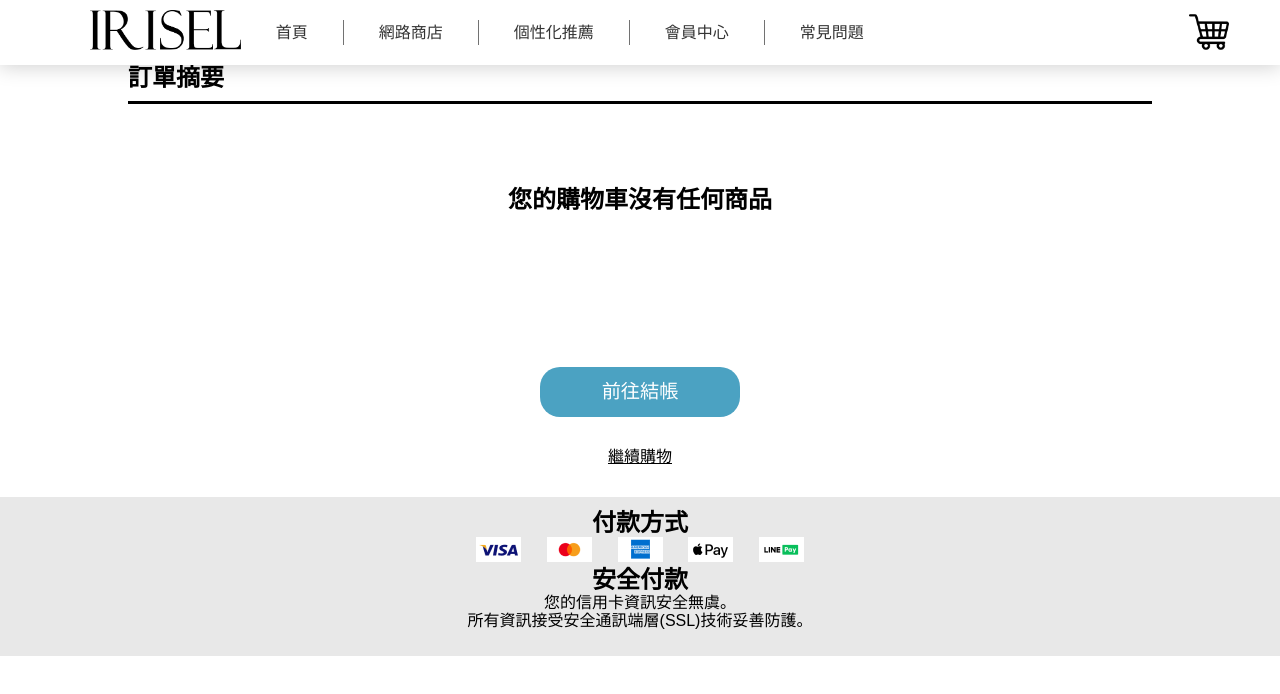
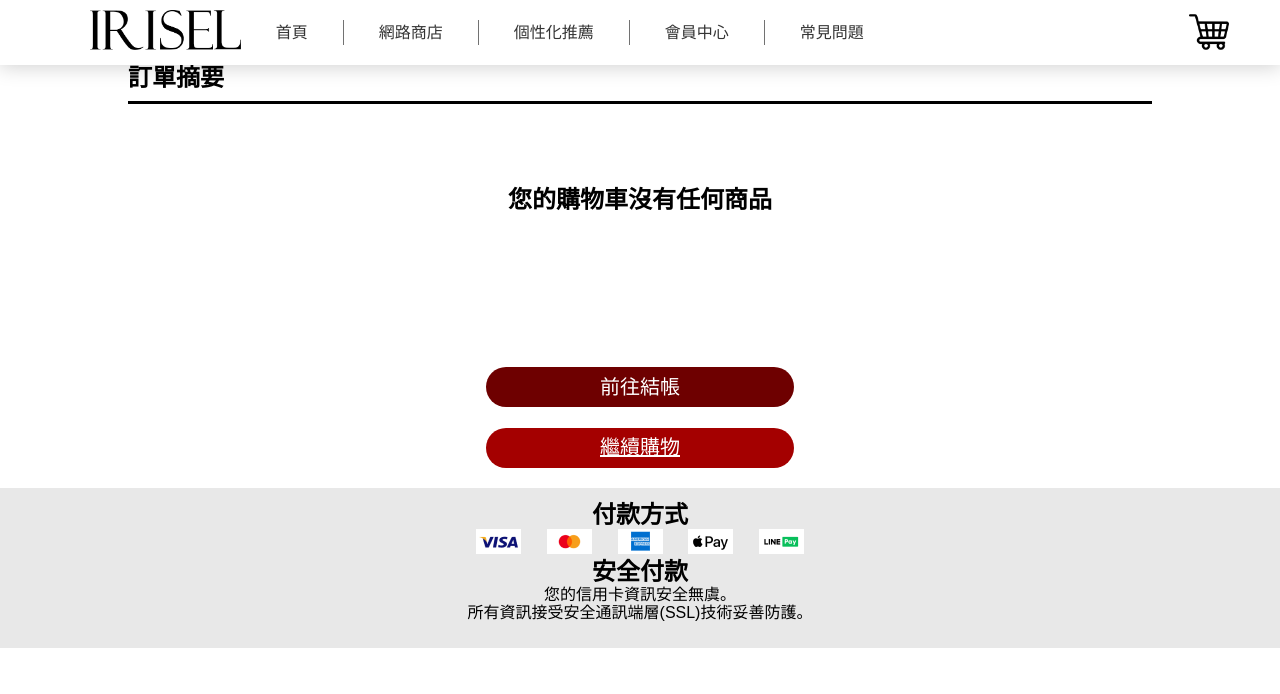
Before and after one commit to Takk1995/IRISEL_website, a React (Create React App) app: page /cart in a window 1280 px wide. Shown: the top 694 px of the page. Built offline with nearby package versions, Linux system fonts and the light colour scheme.

Commit message:
commit-Cart

```diff
--- a/src/components/cartCheckCards/cartCheckCard.jsx
+++ b/src/components/cartCheckCards/cartCheckCard.jsx
@@ -12,9 +12,9 @@ const CartCheckCard = ({detail, qty}) => {
             <div style={{ width: '100%' }}>
                 <div className="vertical">
                     <div style={{paddingLeft:'15px'}}>
-                        <Link to = {`/product/${product_code}`} className="vertical">
-                            <span className='cardTitle'>{product_name}</span>
-                            <span>{main_type_Chinese}</span>
+                        <Link to = {`/product/${product_code}`} className="vertical" style={{textDecoration:'none'}}>
+                            <h4 className='cardTitle cardH4'>{product_name}</h4>
+                            <h4 className='cardTitle cardH4'>{main_type_Chinese}</h4>
                         </Link>
                         <p>{capacity}ml</p>
                     </div>
--- a/src/components/cartEditCards/cartEditCard.jsx
+++ b/src/components/cartEditCards/cartEditCard.jsx
@@ -64,9 +64,9 @@ const CartEditCard =({detail, onDel, onChange, total}) => {
                     <div className="horizontally" style={{paddingLeft:'15px'}}>
                         <div>
                             {/* link to productid */}
-                            <Link to = {`/product/${currentDetail.product_code}`} className="vertical">
-                                <span className='cardTitle'>{currentDetail.product_name}</span>
-                                <span>{currentDetail.main_type_Chinese}</span>
+                            <Link to = {`/product/${currentDetail.product_code}`} className="vertical" style={{textDecoration:'none'}}>
+                                <h4 className='cardTitle cardH4'>{currentDetail.product_name}</h4>
+                                <h4 className='popTitle cardH4'>{currentDetail.main_type_Chinese}</h4>
                             </Link>
                             <p>{currentDetail.capacity}ml</p>
                         </div>
--- a/src/components/popCards/popCard.jsx
+++ b/src/components/popCards/popCard.jsx
@@ -11,9 +11,9 @@ const PopCard = ({detail}) => {
                 </div>
                 <div className='popCardMain'>
                     <div style={{paddingTop:'15px', paddingLeft:'15px'}}>
-                        <Link to = {`/product/${product_code}`} className="vertical">
-                            <span className='cartTitle'>{product_name}</span>
-                            <span>{main_type_Chinese}</span>
+                        <Link to = {`/product/${product_code}`} className="vertical" style={{textDecoration:'none'}}>
+                            <h4 className='popTitle cardH4'>{product_name}</h4>
+                            <h4 className='popTitle cardH4'>{main_type_Chinese}</h4>
                         </Link>
                         <div>
                             <p>{capacity}ml</p>
--- a/src/components/popCart/cartReview.jsx
+++ b/src/components/popCart/cartReview.jsx
@@ -14,17 +14,21 @@ const CartReview = ({ cartItems }) => {
                 <PopCards items={cartItems} />
             </div>
             <div>
-                <div className="vertical">
+                <div className="verticalCenter">
                     {/* 往cartOrder */}
-                    <button className="cartBottom">
+                    <button className="cartBottom cartBtn">
                         <Link to="/cart">
-                            檢視購物車
+                            <span className='btnSpan'>
+                                檢視購物車
+                            </span>
                         </Link>
                     </button>
                     {/* 往商品頁 */}
-                    <button className="cartBottom">
+                    <button className="cartBottom cartBtn">
                         <Link to="/catalog">
-                            繼續購物
+                            <span className='btnSpan'>
+                                繼續購物
+                            </span>
                         </Link>
                     </button>
                 </div>
--- a/src/components/popUpDate/index.jsx
+++ b/src/components/popUpDate/index.jsx
@@ -44,9 +44,9 @@ const PopUpDate = ({product, onUpdate}) => {
             <div className='cartTop'>
                 {/* 商品資料 */}
                 <div>
-                    <Link to = {`/product${newProduct.product_code}`} className="vertical">
-                        <span className="cartTitle">{newProduct.product_name}</span>
-                        <span>{newProduct.main_typr_Chinese}</span>
+                    <Link to = {`/product${newProduct.product_code}`} className="vertical" style={{textDecoration:'none'}}>
+                        <h4 className="popTitle cardH4">{newProduct.product_name}</h4>
+                        <h4 className='popTitle cardH4'>{newProduct.main_type_Chinese}</h4>
                     </Link>
                 </div>
                 <div>
@@ -65,8 +65,12 @@ const PopUpDate = ({product, onUpdate}) => {
                     </select>
                 </div>
                 {/* 往cartOrder */}
-                <div className="vertical cartTop">
-                    <button className='cartBottom' onClick={handleUpdate}>更新購物車</button>
+                <div className="verticalCenter cartTop">
+                    <button className='cartBottom cartBtn' onClick={handleUpdate}>
+                        <span className='btnSpan'>
+                            更新購物車
+                        </span>
+                    </button>
                 </div>
             </div>
             <div className="horizontallyCenter">
--- a/src/page/shoppingCart/cartConfirmation.jsx
+++ b/src/page/shoppingCart/cartConfirmation.jsx
@@ -41,9 +41,13 @@ const CartConfirmation = ({orderId, createdAt}) => {
             </div>
             <div className="horizontallyCenter confirmationBottom">
                 {/* 往 Home */}
-                <Link to = '/'>
-                    <button className='cartBottom'>返回首頁</button>
-                </Link>
+                <button className='cartBottom cartBtn' style={{width:'200px'}}>
+                    <Link to = '/'>
+                        <span className='btnSpan'>
+                            返回首頁
+                        </span>
+                    </Link>
+                </button>
             </div>
         </div>
     );
--- a/src/page/shoppingCart/cartOrder.jsx
+++ b/src/page/shoppingCart/cartOrder.jsx
@@ -75,17 +75,19 @@ function CartOrder({cartItems, setCartItems, onPackage, onNext}) {
                 </div>
             </div>
             )}
-            <div>
+            <div className='verticalCenter cartBottom'>
                 {/* 往cartCheckOut */}
-                <div className="horizontallyCenter">
-                    <button className="cartBottom" onClick={onNext} disabled={!choose || cartItems.length === 0}>前往結帳</button>
-                </div>
+                <button className="cartBottom cartBtn" style={{width:'30%'}} onClick={onNext} disabled={!choose || cartItems.length === 0}>
+                    <span className='btnSpan'>
+                        前往結帳
+                    </span>
+                </button>
                 {/* 返回商品頁 */}
-                <div className="horizontallyCenter cartBottom">
-                    <Link to = '/catalog'>
-                        <span>繼續購物</span>
+                <button className='cartBtn' style={{width:'30%'}}>
+                    <Link to = '/catalog' style={{textDecoration:'none'}}>
+                        <span className='btnSpan'>繼續購物</span>
                     </Link>
-                </div>
+                </button>
             </div>
         </div>
     );
--- a/src/style/App.css
+++ b/src/style/App.css
@@ -8,6 +8,12 @@
 .vertical{
   display: flex;
   flex-direction: column;
+}
+
+.verticalCenter{
+  display: flex;
+  flex-direction: column;
+  align-items: center;
 }
 
 .verticalEnd{
--- a/src/style/Takk.css
+++ b/src/style/Takk.css
@@ -188,7 +188,11 @@
 
 .cardTitle {
     margin-top: 10px;
-    margin-bottom: 5px;
+    margin-bottom: 10px;
+}
+
+.popTitle {
+    margin: 2px 0;
 }
 
 .packageBar {
@@ -217,8 +221,12 @@
 
 .changeLink {
     cursor: pointer;
-    text-decoration: underline;
-    color: rgb(94, 30, 94);
+    text-decoration: none;
+    color: rgb(112, 112, 112);
+}
+
+.changeLink:hover {
+    color: rgb(56, 56, 56);
 }
 
 .popCardMain {
@@ -277,3 +285,37 @@
 .checkOutError{
     color: red;
 }
+
+.cartBtn {
+    background-color: #a40000;
+    color: white;
+    border: none;
+    cursor: pointer;
+    border-radius: 20px;
+    width: 80%;
+    height: 40px;
+}
+
+.cartBtn:hover {
+    color: white;
+    background-color: #6e0000;
+}
+
+.cartBtn:disabled {
+    background-color: #6e0000;
+}
+
+.cartBtn a{
+    text-decoration: none;
+    padding: 10px 50px;
+}
+
+.btnSpan{
+    color: white;
+    font-size: 20px;
+}
+
+.cardH4{
+    color: rgb(0, 0, 0);
+
+}
```
Also changed, not shown: src/page/shoppingCart/cartCheckOut.jsx (+20 -9 lines).
